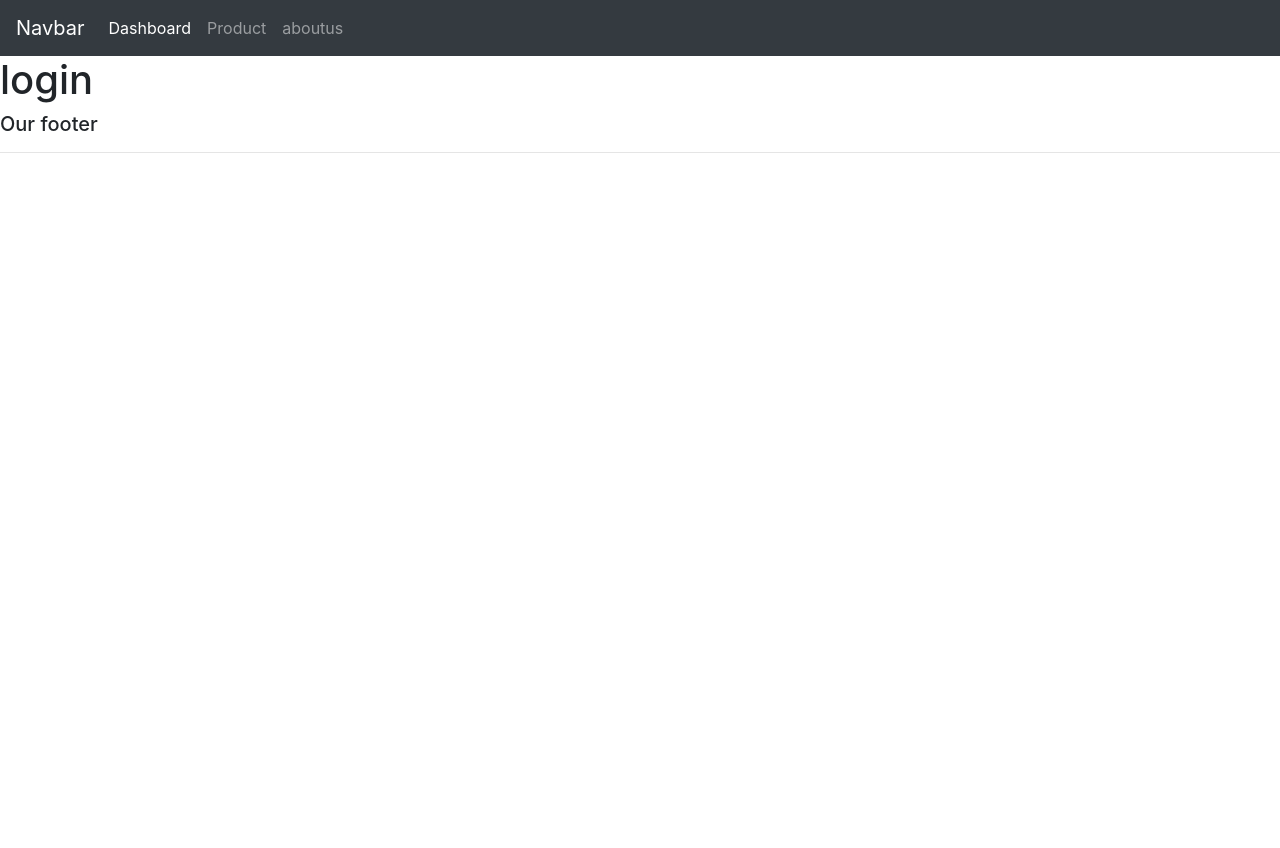
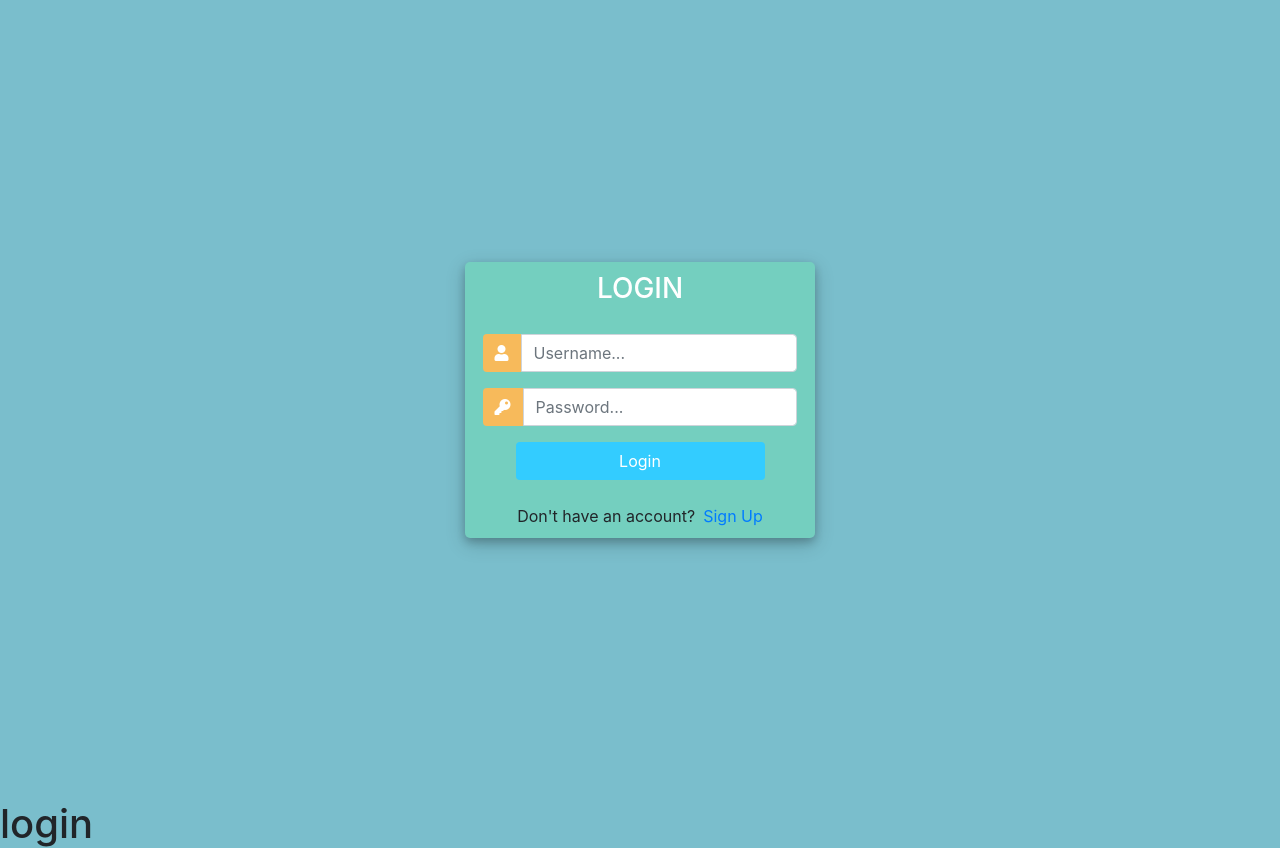
Before and after one commit to AnahChacha/ONLINE-E-GAS-SYSTEM-python, a Django app: page /login/ in a window 1280 px wide. Before the commit the page ends 153 px from the top, so only its background shows below. Run offline with Django 4.2, Linux system fonts and the light colour scheme; some libraries are stand-ins or nearby versions.

Commit message:
my second commit

```diff
--- a/customers/templates/customers/Navbar.html
+++ b/customers/templates/customers/Navbar.html
@@ -1,3 +1,13 @@
+<style>
+  .hello{
+    font-size: 20px;
+    color: red;
+    margin-right: 30px;
+  }
+</style>
+
+
+
 <nav class="navbar navbar-expand-lg navbar-dark bg-dark">
     <a class="navbar-brand" href="#">Navbar</a>
     <button class="navbar-toggler" type="button" data-toggle="collapse" data-target="#navbarNav" aria-controls="navbarNav" aria-expanded="false" aria-label="Toggle navigation">
@@ -15,8 +25,10 @@
           <a class="nav-link" href="{% url 'product' %}">Product</a>
         </li>
         <li class="nav-item">
-          <a class="nav-link" href="#">aboutus</a>
+
         </li>
       </ul>
     </div>
+    <span class="hello">Hello ,{{request.user}}</span>
+    <span><a class="nav-link" href="{% url 'logoutPage' %}">logout</a></span>
   </nav>
--- a/customers/templates/customers/login.html
+++ b/customers/templates/customers/login.html
@@ -1,9 +1,129 @@
-{% extends 'customers/main.html' %}
+<!DOCTYPE html>
+<html>
 
-{% block content %}
+<head>
+	<title>Login</title>
+	<link rel="stylesheet" href="https://stackpath.bootstrapcdn.com/bootstrap/4.1.3/css/bootstrap.min.css" integrity="sha384-MCw98/SFnGE8fJT3GXwEOngsV7Zt27NXFoaoApmYm81iuXoPkFOJwJ8ERdknLPMO" crossorigin="anonymous">
+	<script src="https://ajax.googleapis.com/ajax/libs/jquery/3.3.1/jquery.min.js"></script>
+	<link rel="stylesheet" href="https://use.fontawesome.com/releases/v5.6.1/css/all.css" integrity="sha384-gfdkjb5BdAXd+lj+gudLWI+BXq4IuLW5IT+brZEZsLFm++aCMlF1V92rMkPaX4PP" crossorigin="anonymous">
+
+
+	<style>
+		body,
+		html {
+			margin: 0;
+			padding: 0;
+			height: 100%;
+			background: #7abecc !important;
+		}
+		.user_card {
+			width: 350px;
+			margin-top: auto;
+			margin-bottom: auto;
+			background: #74cfbf;
+			position: relative;
+			display: flex;
+			justify-content: center;
+			flex-direction: column;
+			padding: 10px;
+			box-shadow: 0 4px 8px 0 rgba(0, 0, 0, 0.2), 0 6px 20px 0 rgba(0, 0, 0, 0.19);
+			-webkit-box-shadow: 0 4px 8px 0 rgba(0, 0, 0, 0.2), 0 6px 20px 0 rgba(0, 0, 0, 0.19);
+			-moz-box-shadow: 0 4px 8px 0 rgba(0, 0, 0, 0.2), 0 6px 20px 0 rgba(0, 0, 0, 0.19);
+			border-radius: 5px;
+
+		}
+
+		.form_container {
+			margin-top: 20px;
+		}
+
+		#form-title{
+			color: #fff;
+
+		}
+
+		.login_btn {
+			width: 100%;
+			background: #33ccff !important;
+			color: white !important;
+		}
+		.login_btn:focus {
+			box-shadow: none !important;
+			outline: 0px !important;
+		}
+		.login_container {
+			padding: 0 2rem;
+		}
+		.input-group-text {
+			background: #f7ba5b !important;
+			color: white !important;
+			border: 0 !important;
+			border-radius: 0.25rem 0 0 0.25rem !important;
+		}
+		.input_user,
+		.input_pass:focus {
+			box-shadow: none !important;
+			outline: 0px !important;
+		}
+
+		#messages{
+			background-color: grey;
+			color: #fff;
+			padding: 10px;
+			margin-top: 10px;
+		}
+	</style>
+
+</head>
+<body>
+	<div class="container h-100">
+		<div class="d-flex justify-content-center h-100">
+			<div class="user_card">
+				<div class="d-flex justify-content-center">
+
+
+					<h3 id="form-title">LOGIN</h3>
+				</div>
+				<div class="d-flex justify-content-center form_container">
+					<form method="POST" action="">
+						{% csrf_token %}
+						<div class="input-group mb-3">
+							<div class="input-group-append">
+								<span class="input-group-text"><i class="fas fa-user"></i></span>
+							</div>
+							<input type="text" name="username" placeholder="Username..." class="form-control">
+						</div>
+						<div class="input-group mb-2">
+							<div class="input-group-append">
+								<span class="input-group-text"><i class="fas fa-key"></i></span>
+							</div>
+								<input type="password" name="password" placeholder="Password..." class="form-control" >
+						</div>
+
+							<div class="d-flex justify-content-center mt-3 login_container">
+				 				<input class="btn login_btn" type="submit" value="Login">
+				   			</div>
+					</form>
+
+				</div>
+
+				{% for message in messages %}
+				<p id="messages">{{message}}</p>
+
+				{% endfor %}
+
+				<div class="mt-4">
+					<div class="d-flex justify-content-center links">
+						Don't have an account? <a href="{% url 'register' %}" class="ml-2">Sign Up</a>
+					</div>
+
+				</div>
+			</div>
+		</div>
+	</div>
+</body>
+
+</html>
 
 
 <h1>login</h1>
-
-
-{% endblock %}
--- a/customers/urls.py
+++ b/customers/urls.py
@@ -6,7 +6,7 @@ urlpatterns = [
     path('', views.home, name="home"),
     path('customers/<str:pk>/', views.customers ,name="customer"),
     path('product/', views.products, name="product"),
-    path('login/', views.login),
+    path('login/', views.loginPage, name="loginPage"),
     path('createOrder/', views.createOrder_form ,name="create-order"),
     path('updateOrder/<str:pk>', views.updateOrder ,name="update-order"),
     path('deleteOrder/<str:pk>', views.deleteOrder ,name="delete-order"),
@@ -14,4 +14,5 @@ urlpatterns = [
     path('updateCustomer/<str:pk>', views.updateCustomer ,name="update-customer"),
     path('createProduct/', views.createProduct_form ,name="create-product"),
     path('register/', views.register, name="register"),
+    path('logout/', views.logoutPage, name="logoutPage"),
    ]
--- a/customers/views.py
+++ b/customers/views.py
@@ -6,6 +6,8 @@ from .models import Customer,Product,Order
 from django.db.models import Sum
 from .forms import OrderForm,CustomerForm,ProductForm,CreateUserForm
 from django.contrib.auth.forms import UserCreationForm
+from django.contrib.auth import authenticate,login,logout
+from django.contrib import messages
 
 
 # Create your v iews here.
@@ -19,9 +21,18 @@ def register(request):
         form = CreateUserForm(request.POST)
         if form.is_valid():
             form.save()
+            user = form.cleaned_data.get('username')
+            messages.success(request, 'Account created successfully for ' +user)
+            return redirect('loginPage')
 
     context = {"form": form}
     return render(request,'customers/register.html' ,context)
+
+def logoutPage(request):
+    logout(request)
+    return redirect('loginPage')
+
+
 
 
 def home(request):
@@ -31,14 +42,16 @@ def home(request):
     total_products=products.count()
     orders=Order.objects.all()
     total_order=orders.count()
+    delivered=orders.filter(status ='Delivered').count()
     pending=orders.filter(status='Pending').count()
     print(pending)
 
-    #total_price=Product.objects.all().aggregate(Sum('price'))
+    total_price=Product.objects.all().aggregate(Sum('price'))
     #total_price=Product.objects.annotate(Sum('price'))
     print("+++++++++++++++++++++++++++++++++++++++++++++++")
     context={"customers":customers,"products":products ,
-    "total_products":total_products,"total_order":total_order,"pending":pending, "orders":orders}
+    "total_products":total_products,"total_order":total_order,"pending":pending, "orders":orders,
+    "delivered":delivered,"total_price":total_price}
 
     return render(request, 'customers/dashboard.html' ,context)
 
@@ -63,7 +76,15 @@ def customers(request ,pk):
 
 
 
-def login(request):
+def loginPage(request):
+
+    if request.method == 'POST':
+        username = request.POST.get('username')
+        password = request.POST.get('password')
+        user = authenticate(request,username = username,password =password);
+        if user is not None:
+            login(request,user)
+            return redirect('home')
 
     return render(request, 'customers/login.html')
 
```
Also changed, not shown: customers/models.py (+6 -3 lines), customers/templates/customers/dashboard.html (+12 -2 lines), customers/templates/customers/register.html (+4 -3 lines), customers/migrations/0004_alter_order_status.py (added).
